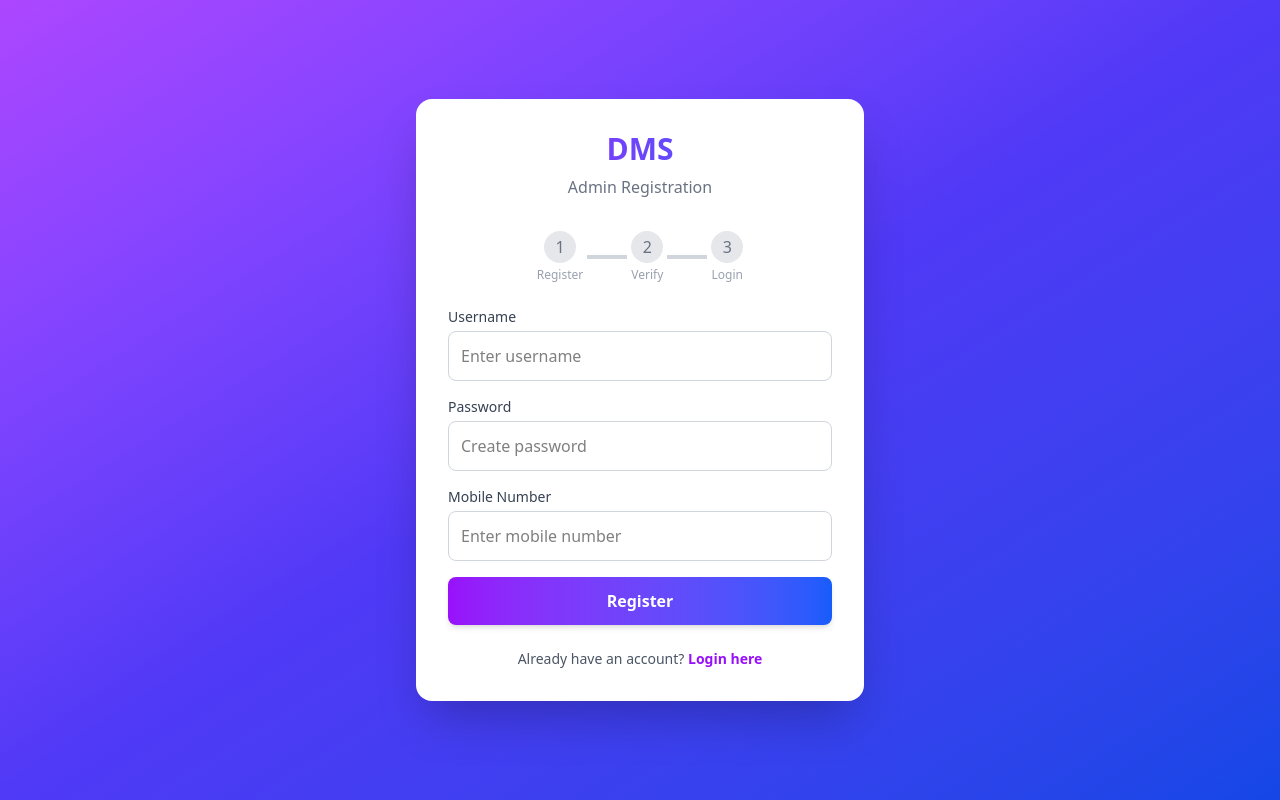
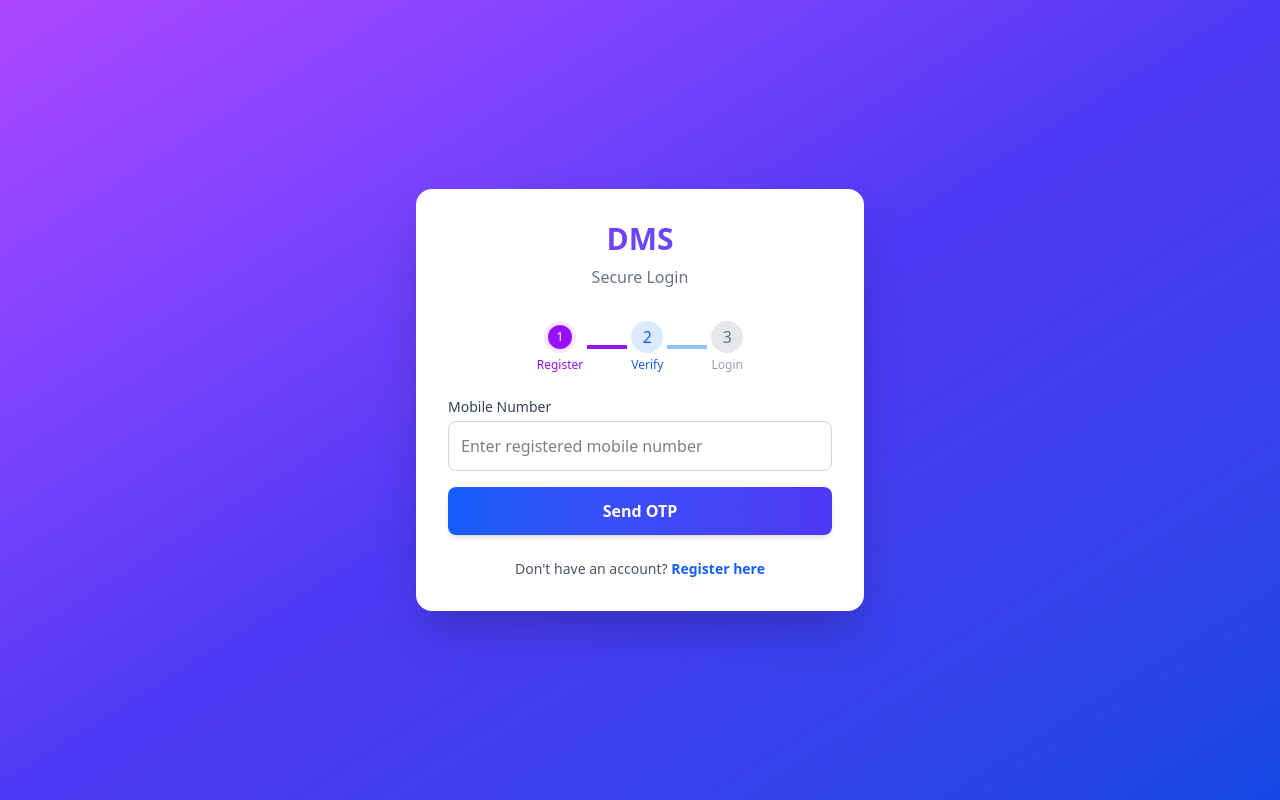
Before and after one commit to monty13kathare/DMS, a React (Vite) app: page /login in a window 1280 px wide. Built offline with nearby package versions, Linux system fonts and the light colour scheme; the HTML template or start-up script is replaced by a standard one.

Commit message:
feat(Login) : add Login UI on Login component

```diff
--- a/src/components/Login.jsx
+++ b/src/components/Login.jsx
@@ -1,12 +1,13 @@
 import { useState } from "react";
 
 const Login = () => {
-    const [step, setStep] = useState("register"); // register | mobile | otp
+    const [step, setStep] = useState("mobile"); // register | mobile | otp
     const [username, setUsername] = useState("");
     const [password, setPassword] = useState("");
     const [mobileNumber, setMobileNumber] = useState("");
     const [message, setMessage] = useState({ type: "", text: "" });
     const [errors, setErrors] = useState({});
+    const [loading, setLoading] = useState(false);
 
 
 
@@ -16,10 +17,17 @@ const Login = () => {
 
     };
 
+    // Send OTP
+    const handleSendOTP = async () => {
+
+    };
+
 
     // // Navigation between steps
     const goToStep = (targetStep) => {
-
+        setStep(targetStep);
+        setMessage({ type: "", text: "" });
+        setErrors({});
     };
 
     return (
@@ -134,6 +142,51 @@ const Login = () => {
                     </>
                 )}
 
+                {/*Login Page (Send OTP) */}
+                {step === "mobile" && (
+                    <>
+                        <div className="space-y-4">
+                            <div>
+                                <label className="block text-sm font-medium text-gray-700 mb-1">Mobile Number</label>
+                                <input
+                                    type="tel"
+                                    placeholder="Enter registered mobile number"
+                                    value={mobileNumber}
+                                    onChange={(e) => setMobileNumber(e.target.value)}
+                                    className={`w-full p-3 border rounded-lg focus:ring-2 focus:outline-none transition ${errors.mobileNumber ? "border-red-500 focus:ring-red-300" : "border-gray-300 focus:ring-blue-300 focus:border-blue-500"}`}
+                                />
+                                {errors.mobileNumber && <p className="mt-1 text-sm text-red-600">{errors.mobileNumber}</p>}
+                            </div>
+
+                            <button
+                                onClick={handleSendOTP}
+                                disabled={loading}
+                                className="w-full bg-gradient-to-r from-blue-600 to-indigo-600 text-white py-3 rounded-lg font-semibold shadow-md hover:shadow-lg transition-all duration-300 transform hover:-translate-y-0.5 disabled:opacity-75 disabled:transform-none disabled:hover:shadow-md"
+                            >
+                                {loading ? (
+                                    <span className="flex items-center justify-center">
+                                        <svg className="animate-spin -ml-1 mr-2 h-4 w-4 text-white" xmlns="http://www.w3.org/2000/svg" fill="none" viewBox="0 0 24 24">
+                                            <circle className="opacity-25" cx="12" cy="12" r="10" stroke="currentColor" strokeWidth="4"></circle>
+                                            <path className="opacity-75" fill="currentColor" d="M4 12a8 8 0 018-8V0C5.373 0 0 5.373 0 12h4zm2 5.291A7.962 7.962 0 014 12H0c0 3.042 1.135 5.824 3 7.938l3-2.647z"></path>
+                                        </svg>
+                                        Sending OTP...
+                                    </span>
+                                ) : "Send OTP"}
+                            </button>
+                        </div>
+
+                        <p className="text-center mt-6 text-sm text-gray-600">
+                            Don't have an account?{" "}
+                            <button
+                                onClick={() => goToStep("register")}
+                                className="text-blue-600 font-semibold hover:underline"
+                            >
+                                Register here
+                            </button>
+                        </p>
+                    </>
+                )}
+
 
 
                 {/* Message */}
```
